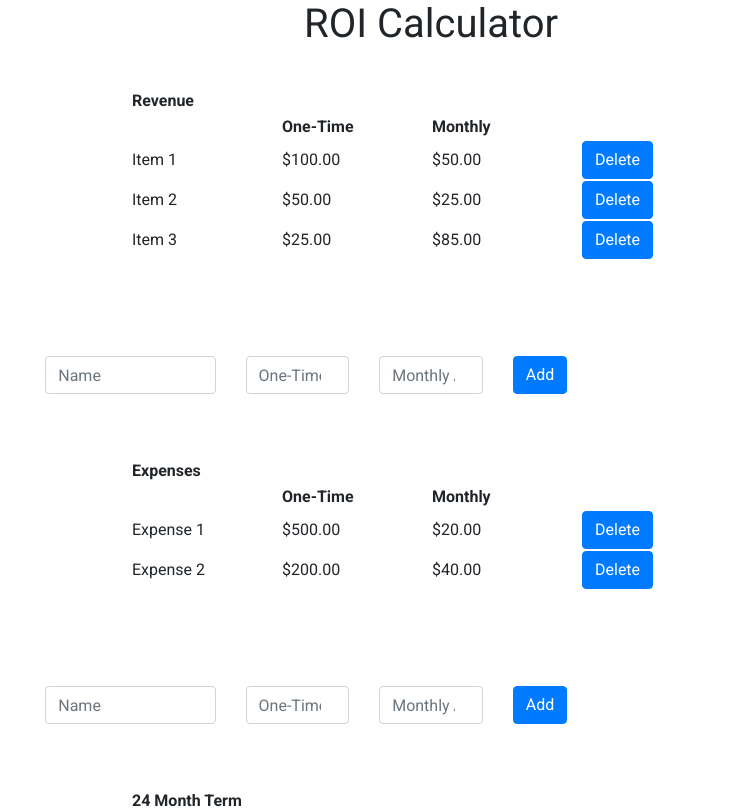
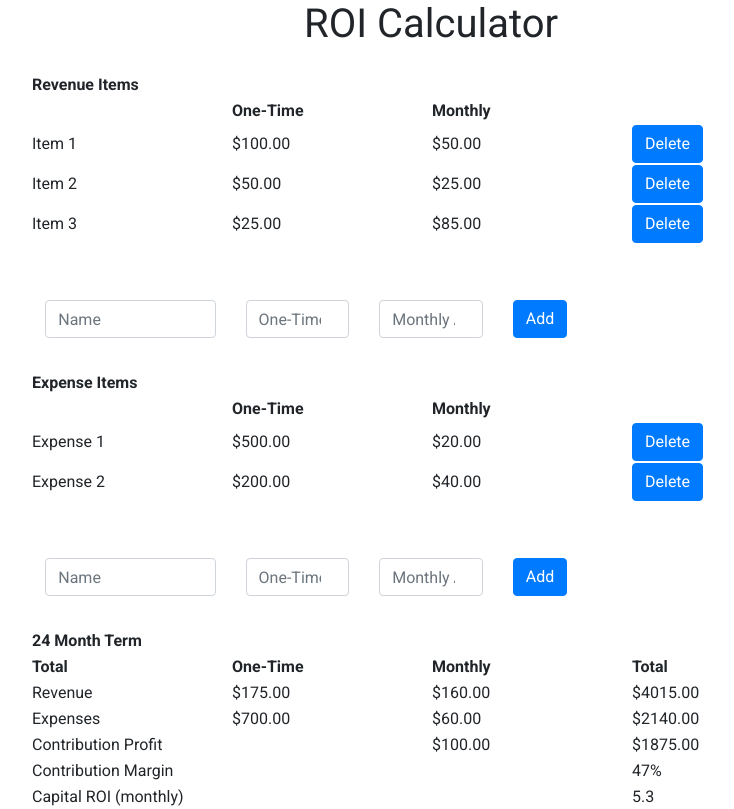
Before and after one commit to zayolab/developer-exercise, a React (Create React App) app: page / in a window 1280 px wide. Shown: the top 809 px of the page, without its empty margins (209-943 px from the left). Built offline with nearby package versions, Linux system fonts and the light colour scheme.

Commit message:
submitting to Zayo

```diff
--- a/src/App.js
+++ b/src/App.js
@@ -22,12 +22,12 @@ class App extends Component {
       <div>
         <h1 className="text-center">ROI Calculator</h1>
         <DataTable
-          title={'Revenue'}
+          title={'Revenue Items'}
           data={revenue}
           onUpdateTableData={(revenue) => this.setState({ revenue })}
         />
         <DataTable
-          title={'Expenses'}
+          title={'Expense Items '}
           data={expenses}
           onUpdateTableData={(expenses) => this.setState({ expenses })}
         />
--- a/src/components/Data.css
+++ b/src/components/Data.css
@@ -1,13 +1,13 @@
 .addExpenseOrRevenueForm {
-    padding-top: 3em;
+  padding-top: .5em;
   }
 
 .input-field, .add-form-button {
-    padding-bottom: 1em;
+  padding-bottom: .5em;
   }
 
 .roi-tables {
-    padding-top: 2em;
+  padding-top: 1em;
   height: 100%;
   display: flex;
   flex-direction: column;
@@ -18,7 +18,7 @@
   margin-bottom: 3em;
   }
 .expenses-table th, .revenue-table th, .totals-table th {
-    width: 150px;
+  width: 200px;
   }
 .expenses-table td, .revenue-table td, .totals-table td {
   width: 100px
--- a/src/components/DataEntry.js
+++ b/src/components/DataEntry.js
@@ -59,7 +59,7 @@ class DataEntry extends Component {
   }
 
   render() {
-    const { newName, newOneTime, newMonthly, error } = this.state;
+    const { newName, newOneTime, newMonthly } = this.state;
 
     return (
       <div>
```
Also changed, not shown: src/App.css (deleted, +0 -39 lines), src/components/Calculations.js (+1 -8 lines), src/components/DataTable.js (+2 -8 lines). Lines whose indentation alone changed are shown as unchanged.
